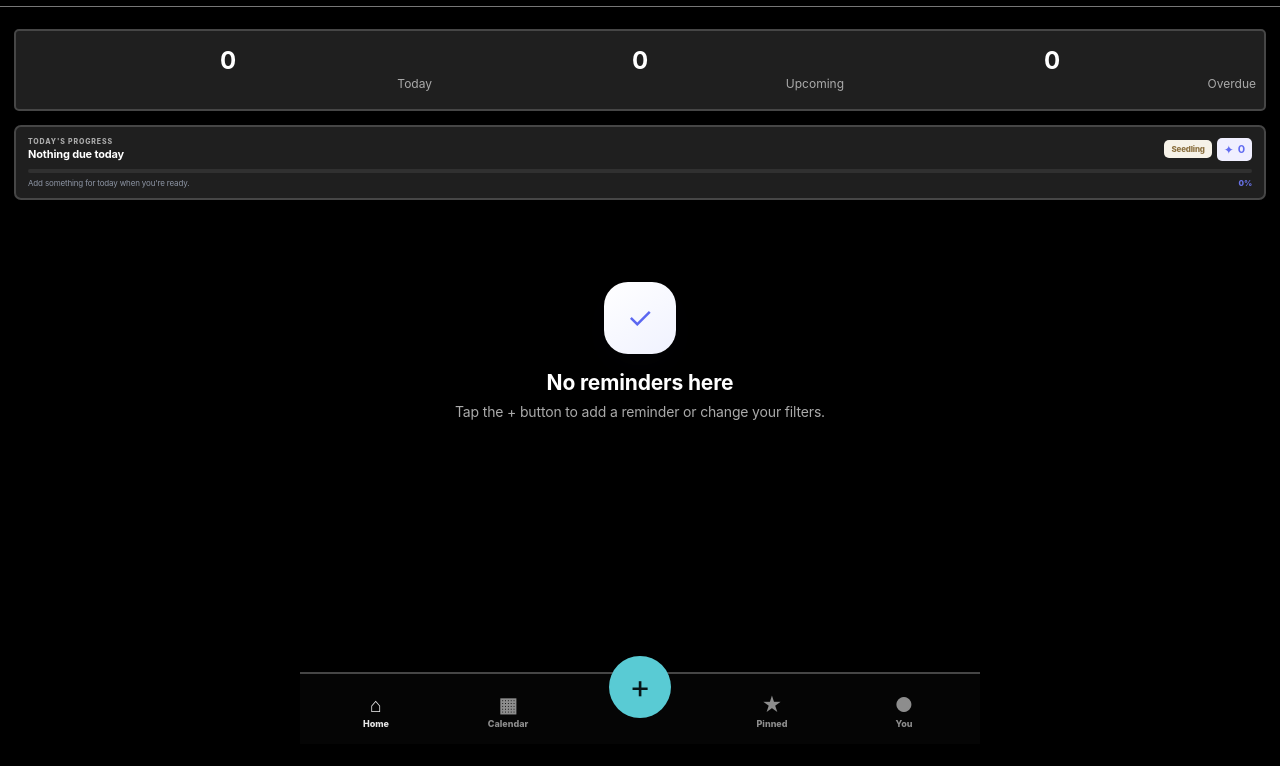
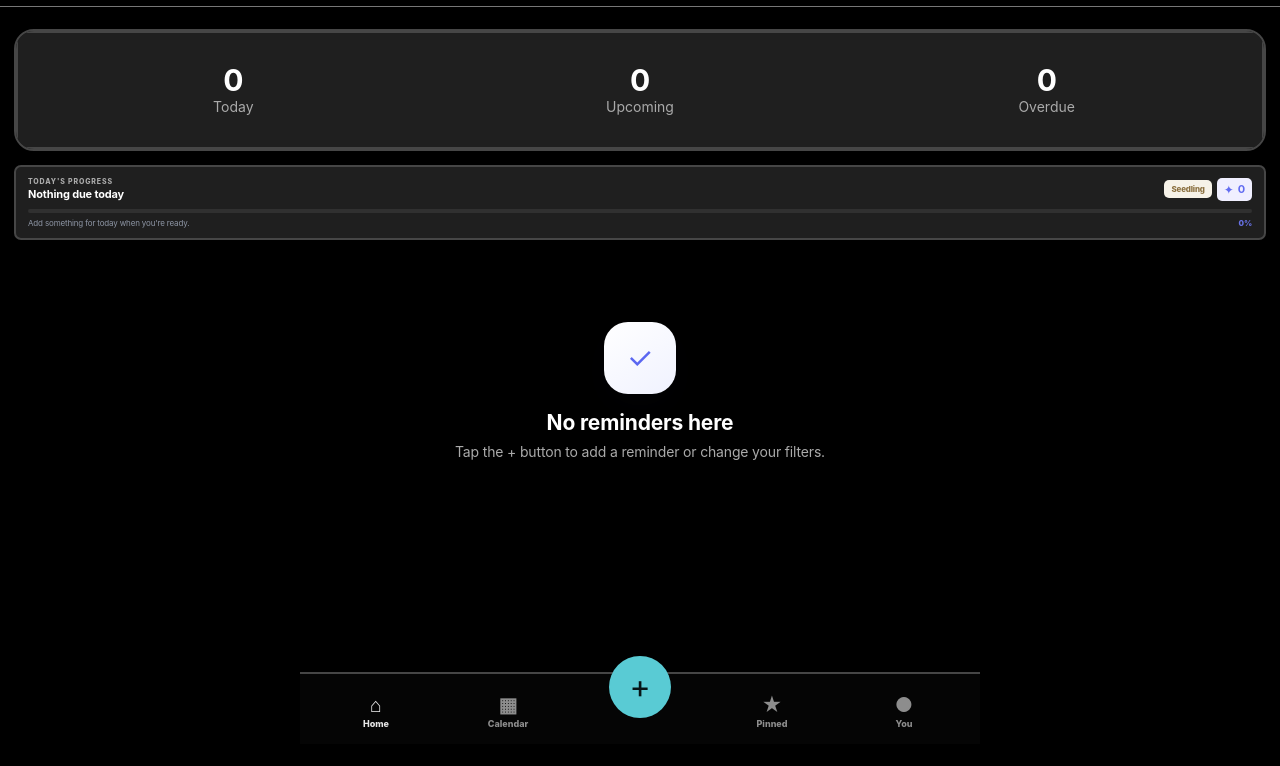
Before and after one commit to spongecake07/Priority-reminder, a plain HTML site: page index.html in a window 1280 px wide. Shown: the part 56-822 px from the top of the page. Drawn offline with Linux system fonts and the light colour scheme.

Commit message:
Unify glance and expanded priority card

```diff
--- a/minna-theme.css
+++ b/minna-theme.css
@@ -202,3 +202,13 @@ html,body,.app-shell,#calendarDialog,#settingsDialog{background:var(--ui-bg)!imp
 .glance-filter .glance-toggle{grid-template-columns:repeat(3,minmax(0,1fr))!important;cursor:pointer!important}
 .glance-stat{pointer-events:none!important;cursor:default!important}
 .glance-expand-btn{display:none!important}
+
+/* v1.11 unified glance/filter card */
+.glance-filter{border:2px solid var(--ui-line)!important;border-radius:20px!important;overflow:hidden!important;background:var(--ui-panel)!important}
+.glance-filter .glance-toggle{width:100%!important;margin:0!important;border:0!important;border-radius:0!important;background:var(--ui-panel)!important;grid-template-columns:repeat(3,minmax(0,1fr))!important;padding:18px 14px!important;min-height:118px!important}
+.glance-filter .glance-stat{width:100%!important;min-width:0!important;text-align:center!important;align-items:center!important;justify-content:center!important}
+.glance-filter .glance-stat strong{display:block!important;width:100%!important;text-align:center!important;font-size:30px!important}
+.glance-filter .glance-stat small{display:block!important;width:100%!important;text-align:center!important;font-size:14px!important;white-space:nowrap!important}
+.glance-filter .home-filter-panel{margin:0!important;padding:12px 14px 14px!important;border:0!important;border-top:1px solid #383838!important;border-radius:0!important;background:var(--ui-panel)!important;box-shadow:none!important}
+.glance-filter .home-filter-panel.hidden{display:none!important}
+.glance-filter .five-priorities{margin:0!important}
```
